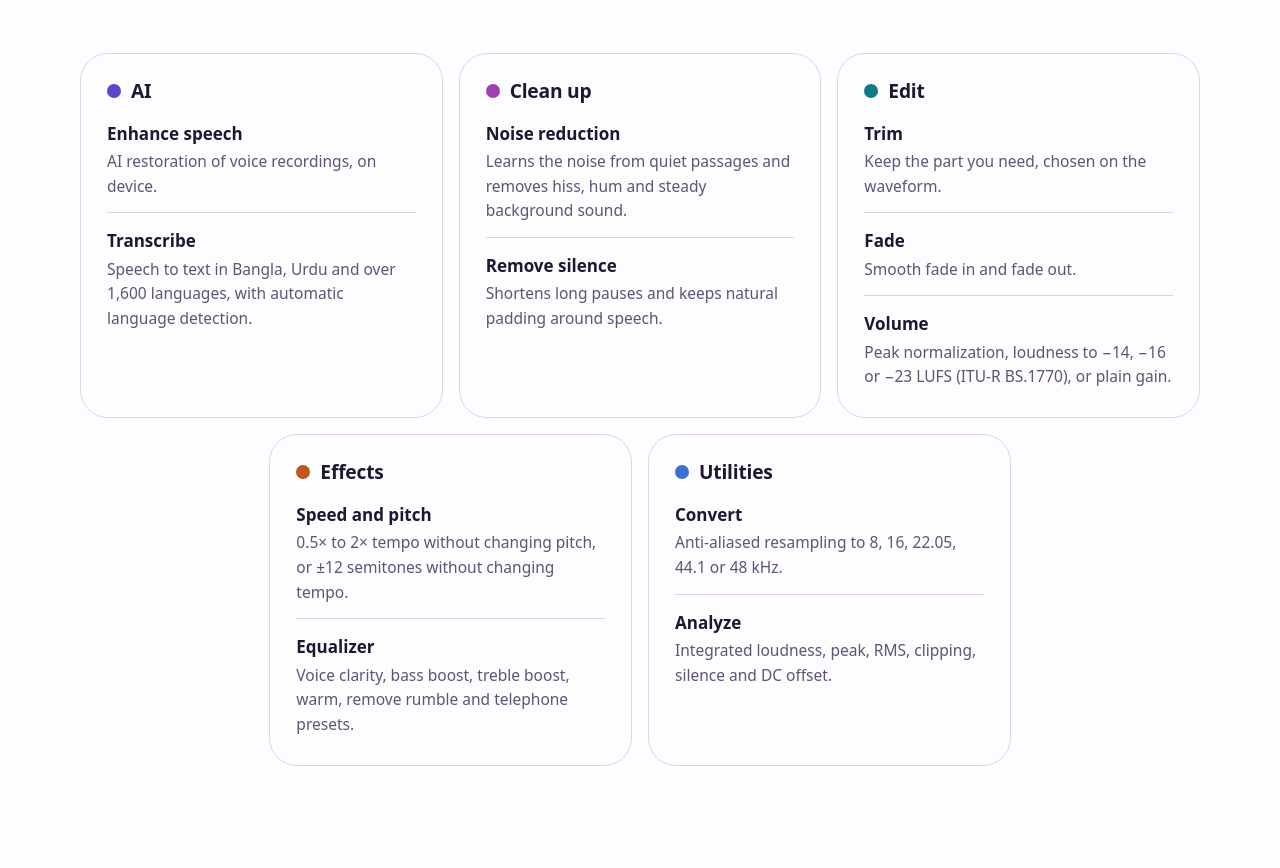
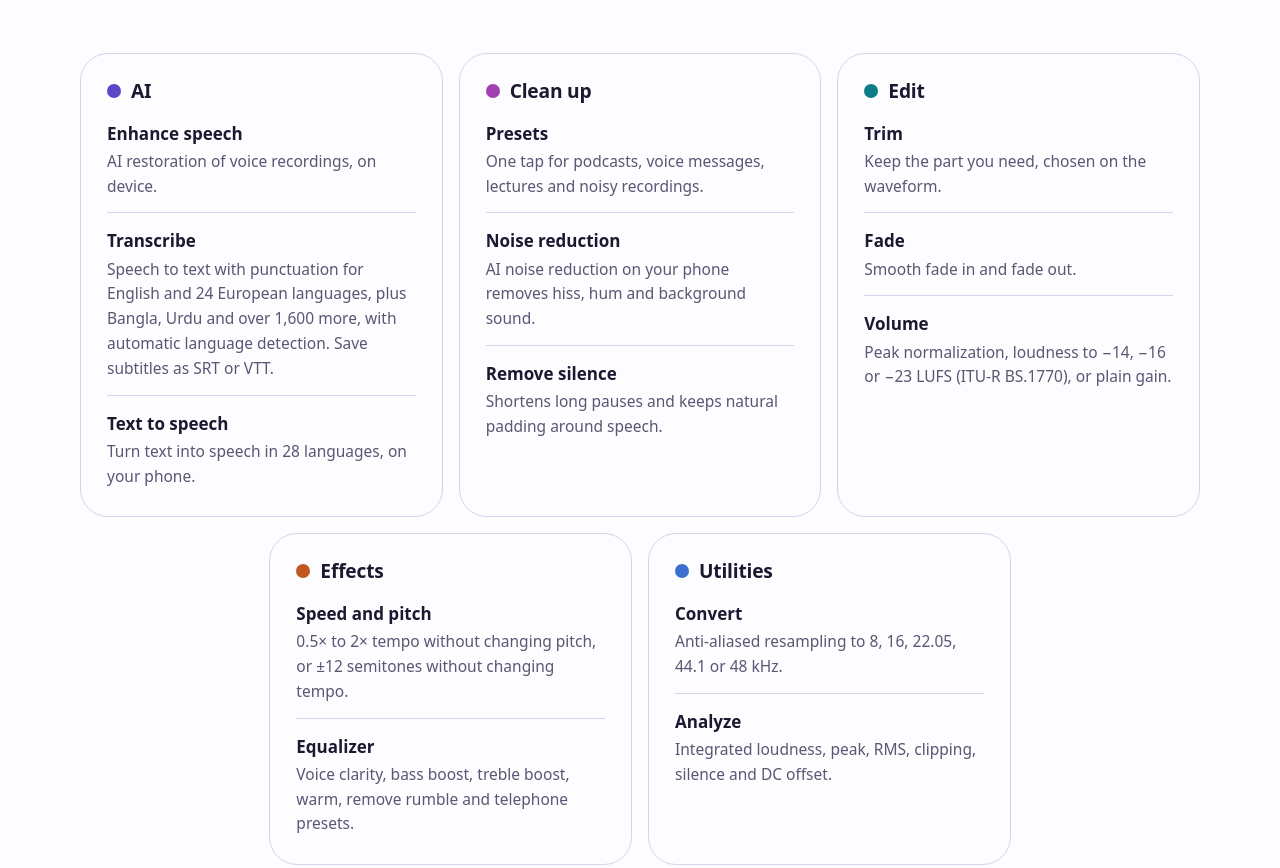
Before and after one commit to sayedshaun/audiops, a plain HTML site: page website/index.html in a window 1280 px wide. Shown: the part 1291-2159 px from the top of the page. Drawn offline with Linux system fonts and the light colour scheme.

Commit message:
Prepare release 0.2.0: changelog, website, progress

```diff
--- a/website/index.html
+++ b/website/index.html
@@ -78,14 +78,16 @@
           <h3><span class="dot dot--ai"></span>AI</h3>
           <ul class="tools">
             <li><strong>Enhance speech</strong><span>AI restoration of voice recordings, on device.</span></li>
-            <li><strong>Transcribe</strong><span>Speech to text in Bangla, Urdu and over 1,600 languages, with automatic language detection.</span></li>
+            <li><strong>Transcribe</strong><span>Speech to text with punctuation for English and 24 European languages, plus Bangla, Urdu and over 1,600 more, with automatic language detection. Save subtitles as SRT or VTT.</span></li>
+            <li><strong>Text to speech</strong><span>Turn text into speech in 28 languages, on your phone.</span></li>
           </ul>
         </article>
 
         <article class="category">
           <h3><span class="dot dot--clean"></span>Clean up</h3>
           <ul class="tools">
-            <li><strong>Noise reduction</strong><span>Learns the noise from quiet passages and removes hiss, hum and steady background sound.</span></li>
+            <li><strong>Presets</strong><span>One tap for podcasts, voice messages, lectures and noisy recordings.</span></li>
+            <li><strong>Noise reduction</strong><span>AI noise reduction on your phone removes hiss, hum and background sound.</span></li>
             <li><strong>Remove silence</strong><span>Shortens long pauses and keeps natural padding around speech.</span></li>
           </ul>
         </article>
@@ -198,7 +200,7 @@
         <h2 id="road-title">What comes next</h2>
       </header>
       <ul class="roadmap">
-        <li>Spoken-language detection for Auto transcription, punctuation, speaker labels and subtitle export</li>
+        <li>Speaker labels in transcripts</li>
         <li>Real-time sound event classification</li>
         <li>Music source separation (vocals and instruments)</li>
         <li>A lighter vocoder, so AI enhancement fits phones with 4 GB of RAM</li>
```
Also changed, not shown: 3 other files.
